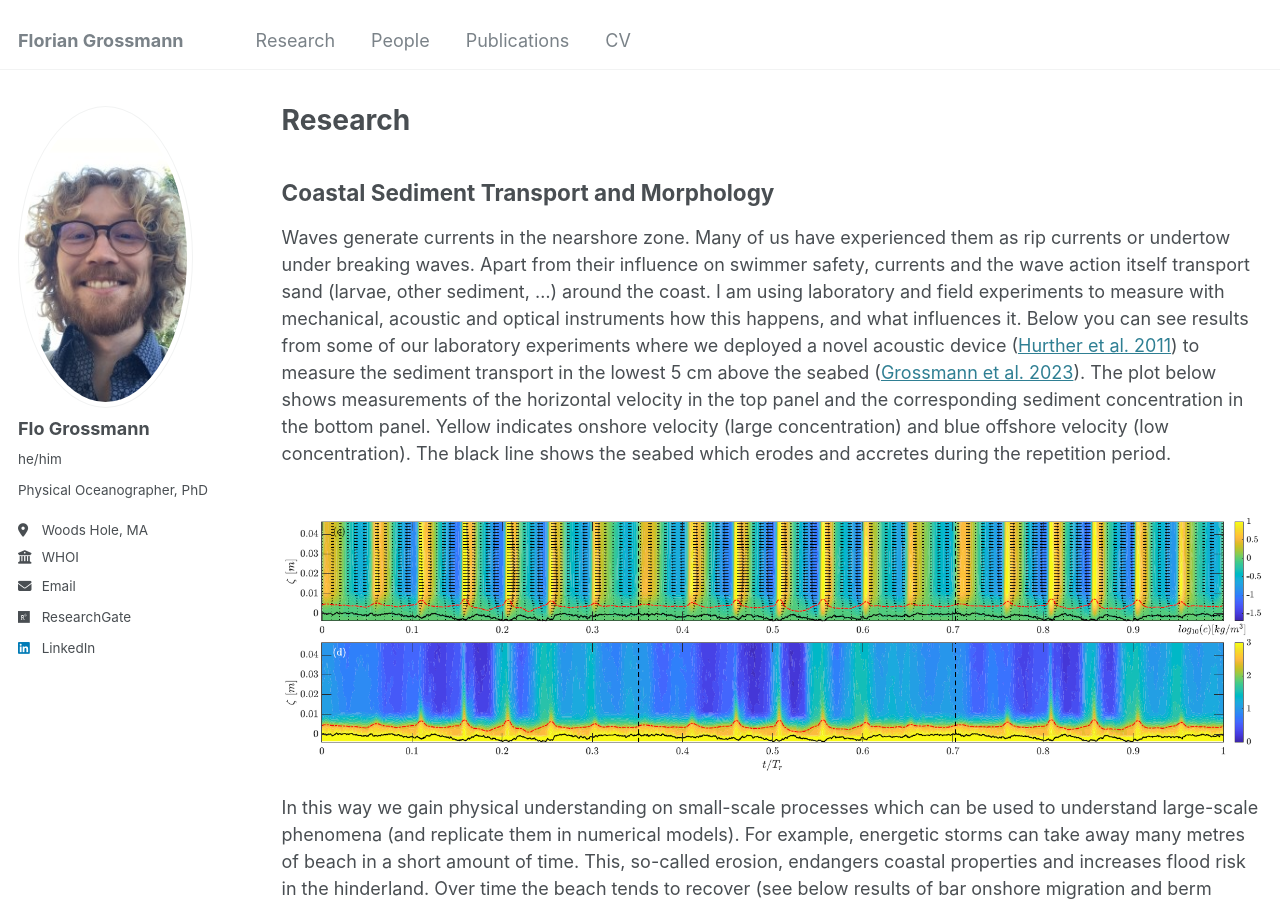
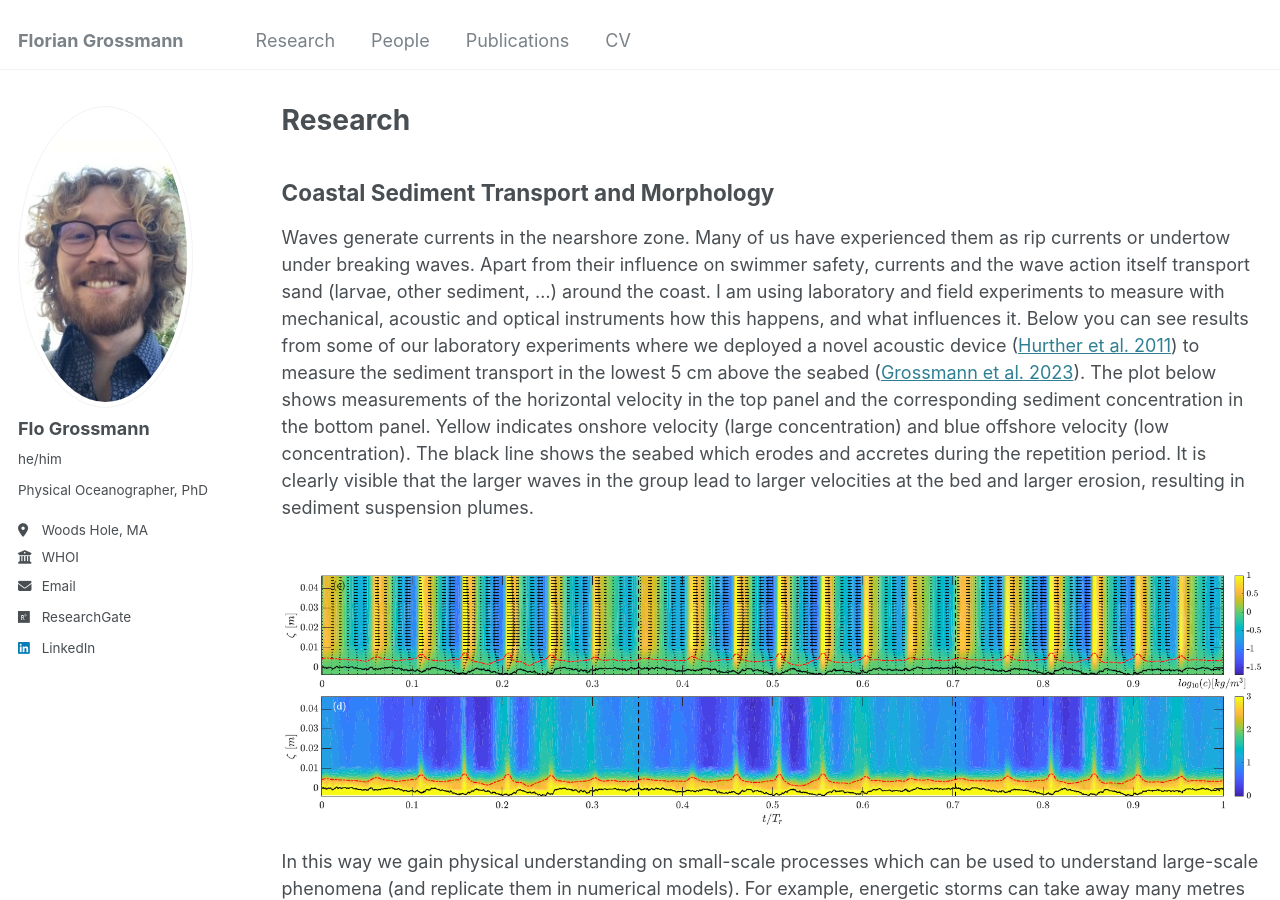
Before and after one commit to FlorianGrossmann/FlorianGrossmann.github.io, a Jekyll site: the page built from _pages/research.md, in a window 1280 px wide and 900 px high. Built offline with Jekyll 4.4.1, drawn with Linux system fonts in a browser that asks for light colours.

Commit message:
Update research.md

```diff
--- a/_pages/research.md
+++ b/_pages/research.md
@@ -10,7 +10,7 @@ author_profile: true
 
 Coastal Sediment Transport and Morphology
 ------
-Waves generate currents in the nearshore zone. Many of us have experienced them as rip currents or undertow under breaking waves. Apart from their influence on swimmer safety, currents and the wave action itself transport sand (larvae, other sediment, ...) around the coast. I am using laboratory and field experiments to measure with mechanical, acoustic and optical instruments how this happens, and what influences it. Below you can see results from some of our laboratory experiments where we deployed a novel acoustic device ([Hurther et al. 2011](http://dx.doi.org/10.1016/j.coastaleng.2011.01.006)) to measure the sediment transport in the lowest 5 cm above the seabed ([Grossmann et al. 2023](https://doi.org/10.1029/2022JC018998)). The plot below shows measurements of the horizontal velocity in the top panel and the corresponding sediment concentration in the bottom panel. Yellow indicates onshore velocity (large concentration) and blue offshore velocity (low concentration). The black line shows the seabed which erodes and accretes during the repetition period.
+Waves generate currents in the nearshore zone. Many of us have experienced them as rip currents or undertow under breaking waves. Apart from their influence on swimmer safety, currents and the wave action itself transport sand (larvae, other sediment, ...) around the coast. I am using laboratory and field experiments to measure with mechanical, acoustic and optical instruments how this happens, and what influences it. Below you can see results from some of our laboratory experiments where we deployed a novel acoustic device ([Hurther et al. 2011](http://dx.doi.org/10.1016/j.coastaleng.2011.01.006)) to measure the sediment transport in the lowest 5 cm above the seabed ([Grossmann et al. 2023](https://doi.org/10.1029/2022JC018998)). The plot below shows measurements of the horizontal velocity in the top panel and the corresponding sediment concentration in the bottom panel. Yellow indicates onshore velocity (large concentration) and blue offshore velocity (low concentration). The black line shows the seabed which erodes and accretes during the repetition period. It is clearly visible that the larger waves in the group lead to larger velocities at the bed and larger erosion, resulting in sediment suspension plumes.
 
 <br/><img src='/images/grossmann2023a.PNG'>
 
```
